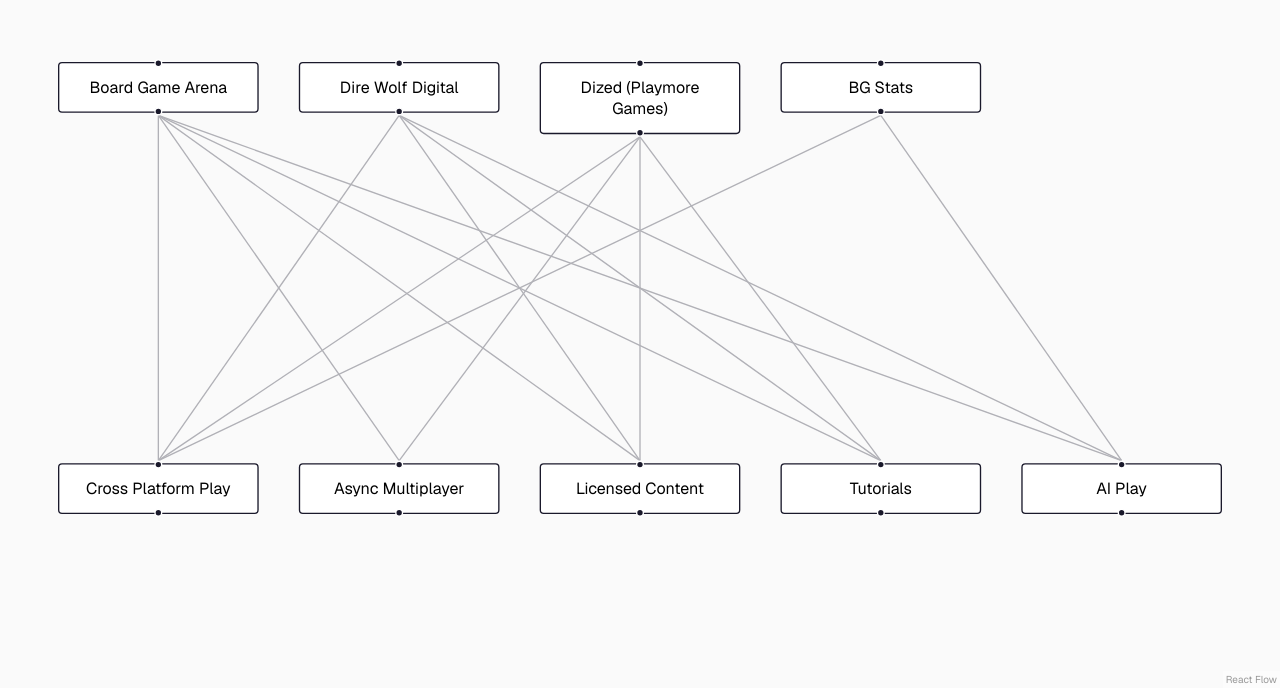
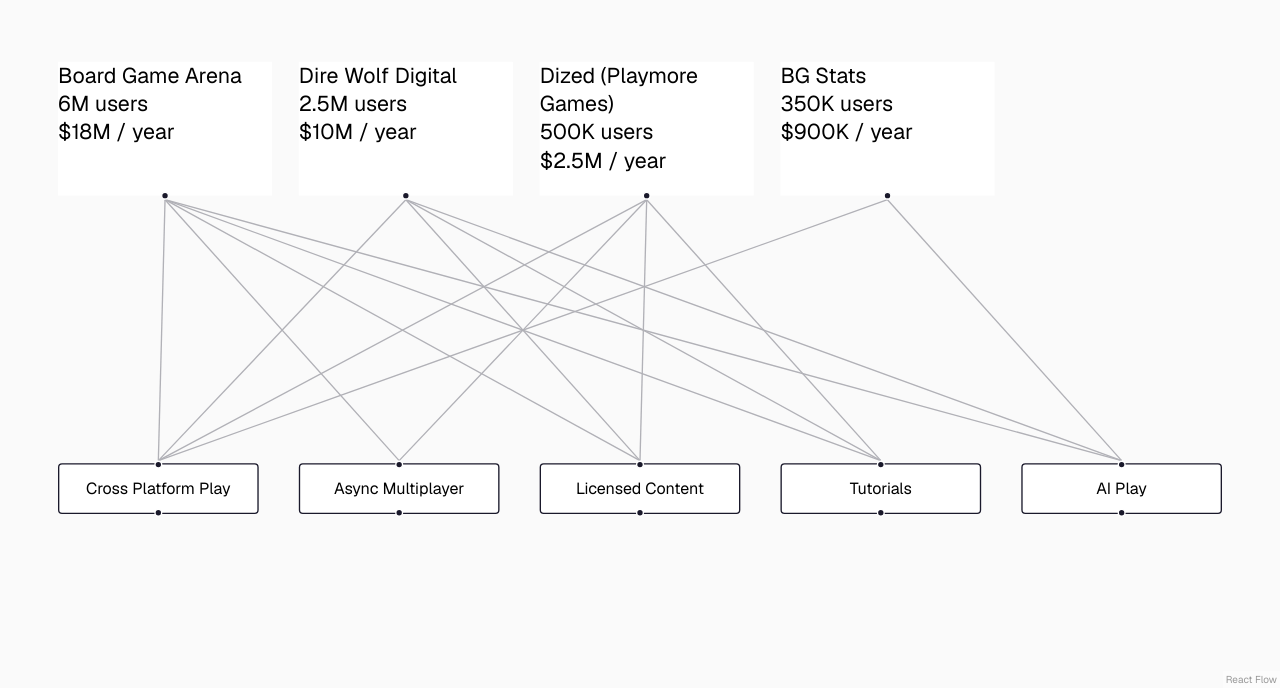
Before and after one commit to matthewoates/remy, a Next.js app: page / in a window 1280 px wide. Shown: the part 112-800 px from the top of the page. Built offline with nearby package versions, Linux system fonts and the light colour scheme.

Commit message:
custom component

```diff
--- a/src/app/components/canvas/canvas.tsx
+++ b/src/app/components/canvas/canvas.tsx
@@ -11,14 +11,21 @@
 import "@xyflow/react/dist/style.css";
 import features from "@/app/demo_data/features";
 import companies from "@/app/demo_data/companies";
+import CompanyNode from "./nodes/CompanyNode";
+
+const nodeTypes = {
+  company: CompanyNode,
+};
 
 const initialNodes: Node[] = [];
 
 companies.forEach((company, i) => {
   initialNodes.push({
     id: company.id,
+    type: "company",
     data: {
       label: company.name,
+      ...company,
     },
     position: { x: i * 180, y: 0 },
   });
@@ -57,6 +64,7 @@
   return (
     <div style={{ width: "100vw", height: "100vh", color: "black" }}>
       <ReactFlow
+        nodeTypes={nodeTypes}
         nodes={nodes}
         edges={edges}
         defaultEdgeOptions={{ type: "straight" }}
--- /dev/null
+++ b/src/app/components/canvas/nodes/CompanyNode.tsx
@@ -0,0 +1,35 @@
+import { CompanyType } from "@/app/types";
+import { Handle, Position } from "@xyflow/react";
+
+type CompanyNodeProps = {
+  data: CompanyType;
+};
+
+function formatCurrency(amount: number) {
+  return new Intl.NumberFormat("en-US", {
+    style: "currency",
+    notation: "compact",
+    currency: "USD",
+  }).format(amount);
+}
+
+function formatNumber(amount: number) {
+  return new Intl.NumberFormat("en-US", { notation: "compact" }).format(amount);
+}
+
+function CompanyNode({ data }: CompanyNodeProps) {
+  return (
+    <>
+      <div
+        style={{ width: 160, height: 100, background: "white", color: "black" }}
+      >
+        <div>{data.name}</div>
+        <div>{formatNumber(data.estimatedUserCount)} users</div>
+        <div>{formatCurrency(data.estimatedYearlyRevenue)} / year</div>
+      </div>
+      <Handle type="source" position={Position.Bottom} isConnectable />
+    </>
+  );
+}
+
+export default CompanyNode;
```
